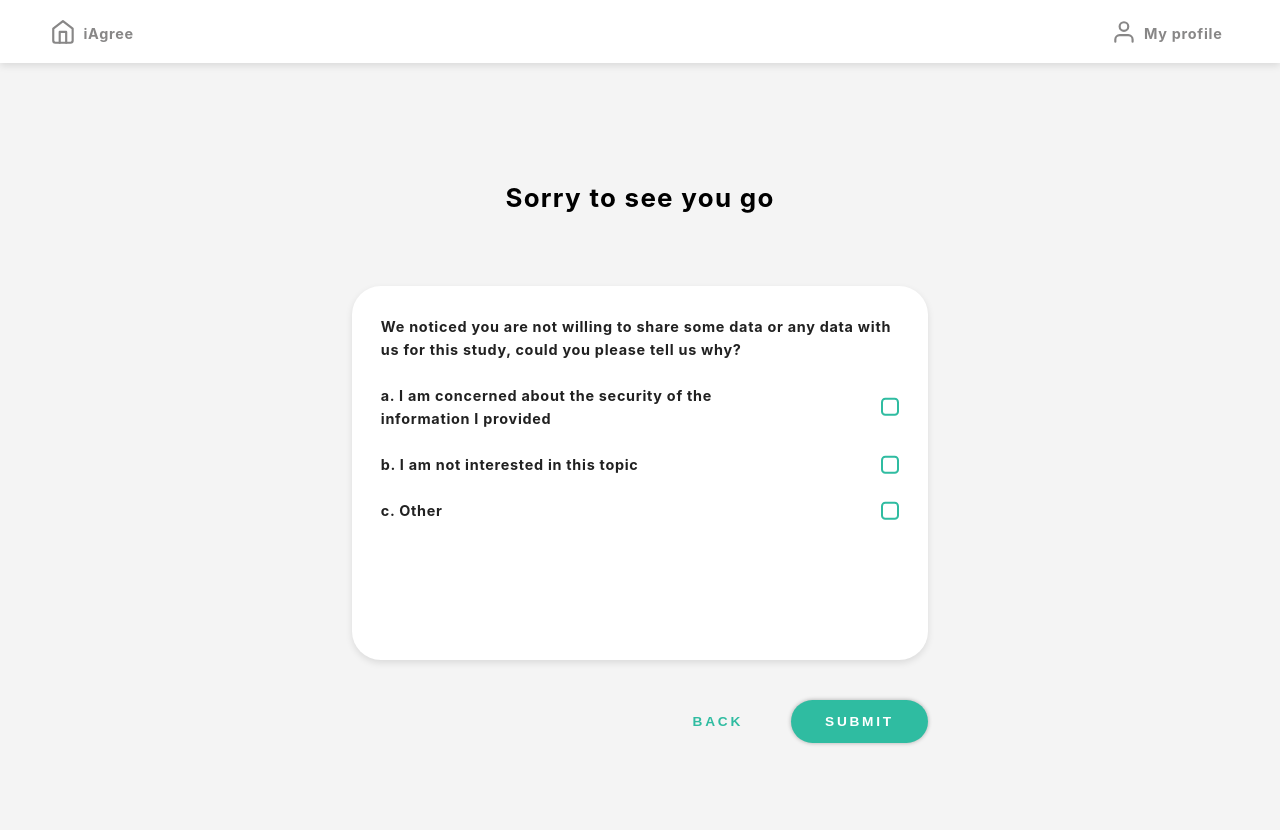
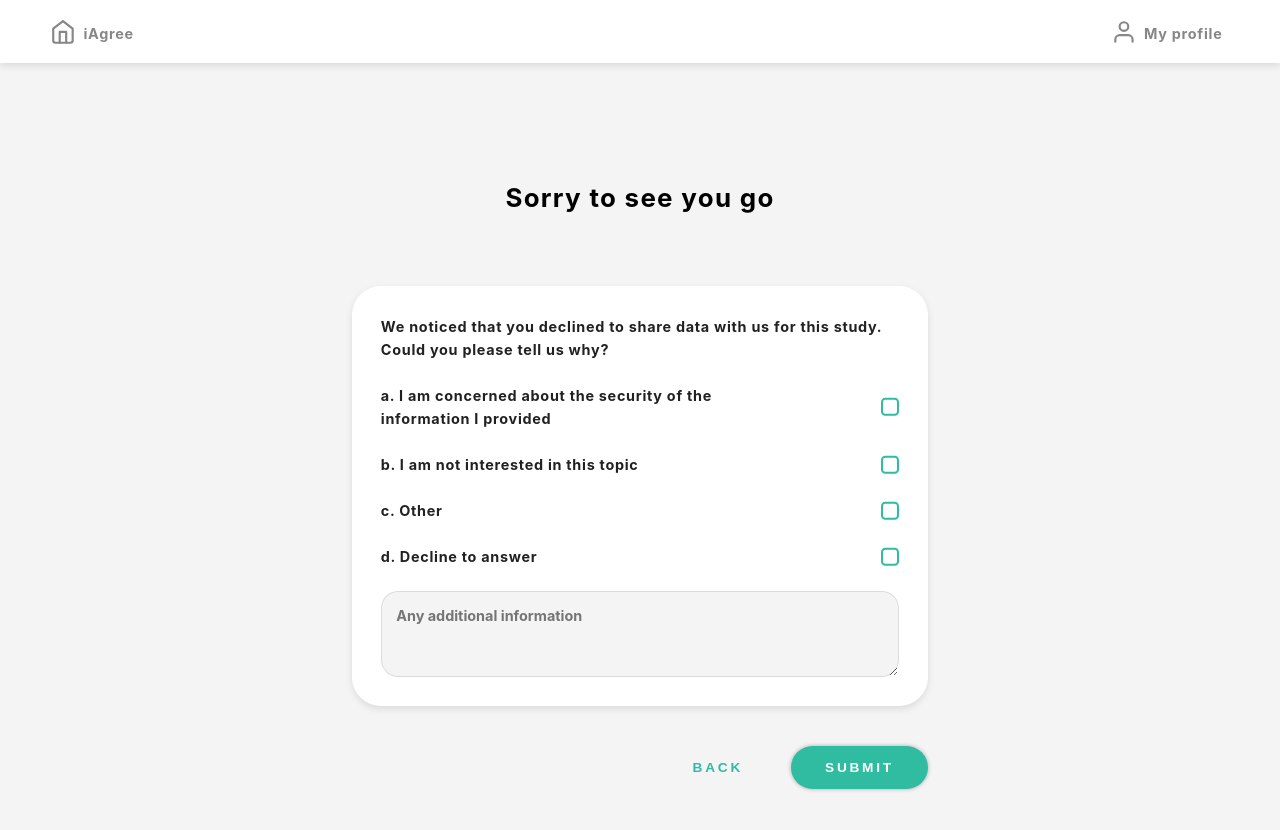
Before and after one commit to huzhx/baseline-preference, a React (Create React App) app: page /decline-survey in a window 1280 px wide. Shown: the top 830 px of the page. Built offline with nearby package versions, Linux system fonts and the light colour scheme.

Commit message:
let StudyDeclineSurveyForm to handle the option and question; highlight the data element in the question

```diff
--- a/src/StudyDeclineSurveyForm.js
+++ b/src/StudyDeclineSurveyForm.js
@@ -5,14 +5,19 @@ import RadioWithOption from './RadioWithOption';
 import Textarea from './Textarea';
 
 const StudyDeclineSurveyForm = ({
-  question,
-  options,
+  declinedElement,
   declineState,
   handleDeclineChange,
-  ifOtherSelectedState,
+  commentState,
   handleCommentChange,
-  commentState,
 }) => {
+  const options = [
+    'a. I am concerned about the security of the information I provided',
+    'b. I am not interested in this topic',
+    'c. Other',
+    'd. Decline to answer',
+  ];
+
   const radioGroup = [];
   for (let option of options) {
     radioGroup.push(
@@ -26,18 +31,14 @@ const StudyDeclineSurveyForm = ({
   }
   return (
     <div className={styles.study_decline_survey_form}>
-      <div className={styles.study_decline_survey_form__question}>{question}</div>
+      <div className={styles.study_decline_survey_form__question}>
+        We noticed that you declined to share
+        <span className={styles['study_decline_survey_form__question--highlighted']}> {declinedElement}</span> data with
+        us for this study. Could you please tell us why?
+      </div>
       {radioGroup}
-      <div
-        className={
-          ifOtherSelectedState
-            ? styles.study_decline_survey_form__comment
-            : [styles.study_decline_survey_form__comment, styles['study_decline_survey_form__comment--hidden']].join(
-                ' '
-              )
-        }
-      >
-        <Textarea placeholder="Please specify" onChange={handleCommentChange} value={commentState} />
+      <div className={styles.study_decline_survey_form__comment}>
+        <Textarea placeholder="Any additional information" onChange={handleCommentChange} value={commentState} />
       </div>
     </div>
   );
--- a/src/StudyDeclineSurveyForm.module.css
+++ b/src/StudyDeclineSurveyForm.module.css
@@ -15,6 +15,10 @@
   padding: 0.8em 0;
 }
 
+.study_decline_survey_form__question--highlighted {
+  color: var(--primary-color-dark);
+}
+
 .study_decline_survey_form__comment {
   opacity: 1;
   transition: visibility 0s linear 0.33s, opacity 0.33s linear;
```
